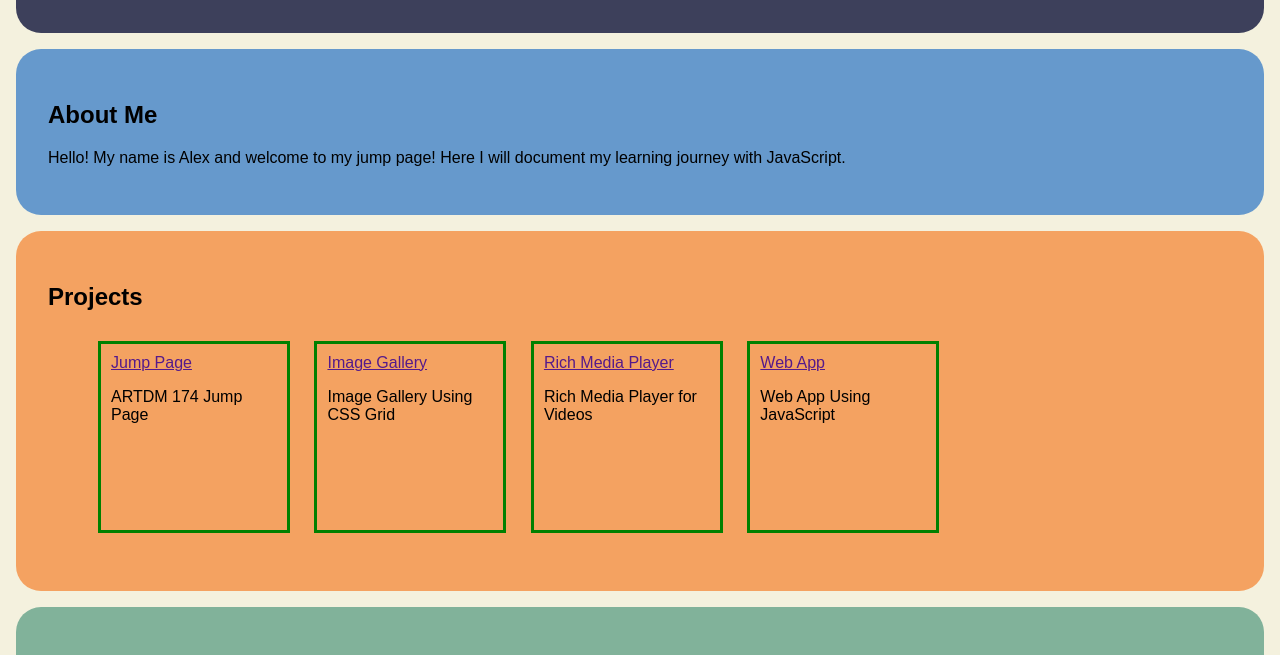
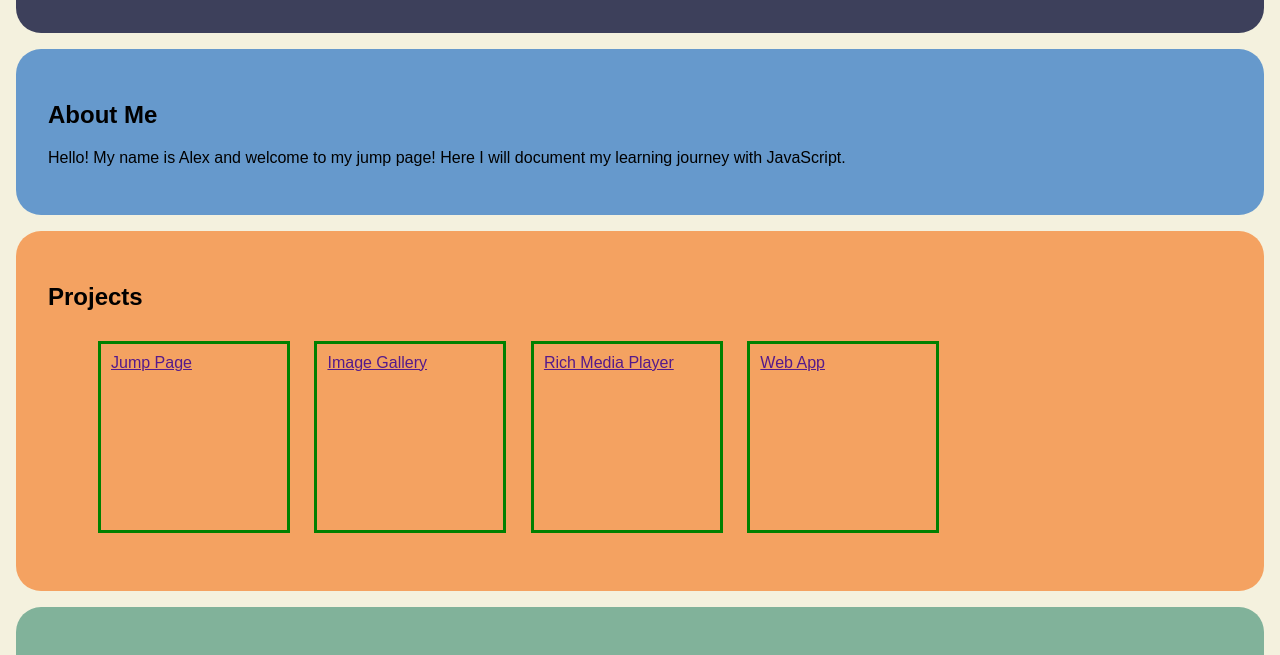
Before and after one commit to alexmaddux99/ARTDM-174, a plain HTML site: page CSS Animation/index.html in a window 1280 px wide. Shown: the part 127-782 px from the top of the page. Drawn offline with Linux system fonts and the light colour scheme; a web font is replaced by a local one.

Commit message:
Wrong Folder

```diff
--- a/CSS Animation/index.html
+++ b/CSS Animation/index.html
@@ -26,14 +26,10 @@
         <section class="projects">
             <h2>Projects</h2>
             <ul>
-                <li><a href="">Jump Page</a>
-                <p>ARTDM 174 Jump Page</p></li>
-                <li><a href="">Image Gallery</a>
-                <p>Image Gallery Using CSS Grid</p></li>
-                <li><a href="">Rich Media Player</a>
-                <p>Rich Media Player for Videos</p></li>
-                <li><a href="">Web App</a>
-                <p>Web App Using JavaScript</p></li>
+                <li><a href="">Jump Page</a></li>
+                <li><a href="">Image Gallery</a></li>
+                <li><a href="">Rich Media Player</a></li>
+                <li><a href="">Web App</a></li>
             </ul>
         </section>
 
```
